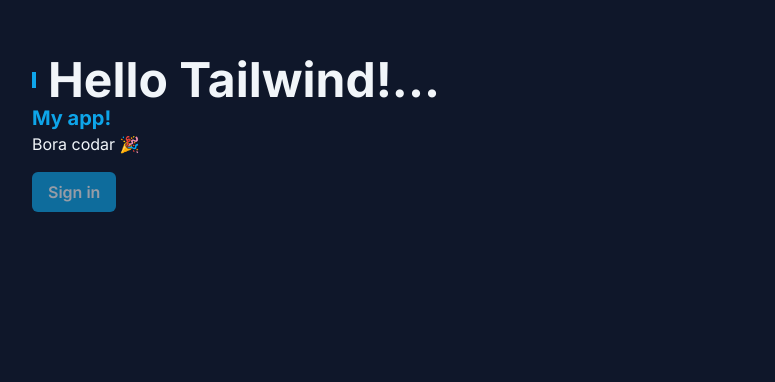
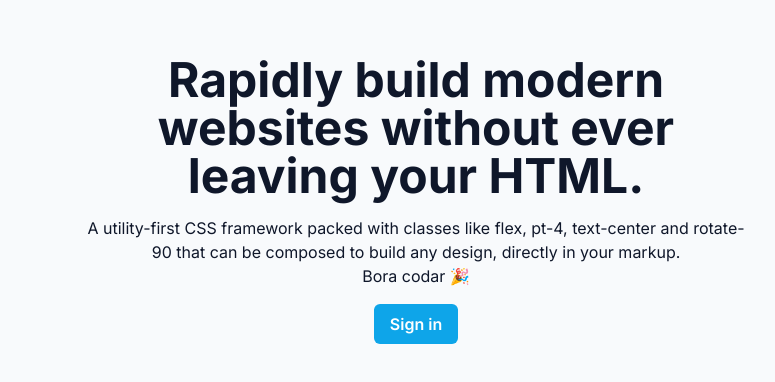
Before and after one commit to Henrry-Maximo/tailwind-next-rocketseat, a Next.js app: page / in a window 1280 px wide. Shown: the part 200-582 px from the top of the page, without its empty margins (224-999 px from the left). Built offline with nearby package versions, Linux system fonts and the light colour scheme.

Commit message:
✨ feat: using dark mode of tailwind

```diff
--- a/src/app/page.tsx
+++ b/src/app/page.tsx
@@ -1,12 +1,14 @@
 export default function Home() {
   return (
-    <div className="p-64 bg-slate-900 text-slate-100 h-screen ">
-      <h1 className="font-bold text-5xl flex items-center gap-3 before:w-1 before:h-4 before:bg-sky-500 before:flex">
-        Hello Tailwind!...
+    <div className="p-64 bg-slate-50 text-slate-900 dark:bg-slate-900 dark:text-slate-100 h-screen flex flex-col items-center text-center">
+      <div className="max-w-2xl">
+      <h1 className="font-bold text-3xl sm:text-4xl lg:text-5xl">
+      Rapidly build modern websites without ever leaving your HTML.
       </h1>
-      <h2 className="font-bold text-xl text-sky-500">My app!</h2>
+      <p className="mt-4 dark:text-slate-400">A utility-first CSS framework packed with classes like flex, pt-4, text-center and rotate-90 that can be composed to build any design, directly in your markup.</p>
       <p>Bora codar 🎉</p>
-      <button disabled className="bg-sky-500 px-4 py-2 rounded-md font-semibold mt-4 enabled:hover:bg-sky-600 disabled:opacity-60 disabled:cursor-not-allowed">Sign in</button>
+      <button className="bg-sky-500 dark:bg-sky-400 dark:text-sky-950 text-white px-4 py-2 rounded-md font-semibold mt-4 enabled:hover:bg-sky-600 disabled:opacity-60 disabled:cursor-not-allowed">Sign in</button>
+      </div>
     </div>
   );
 }
```
